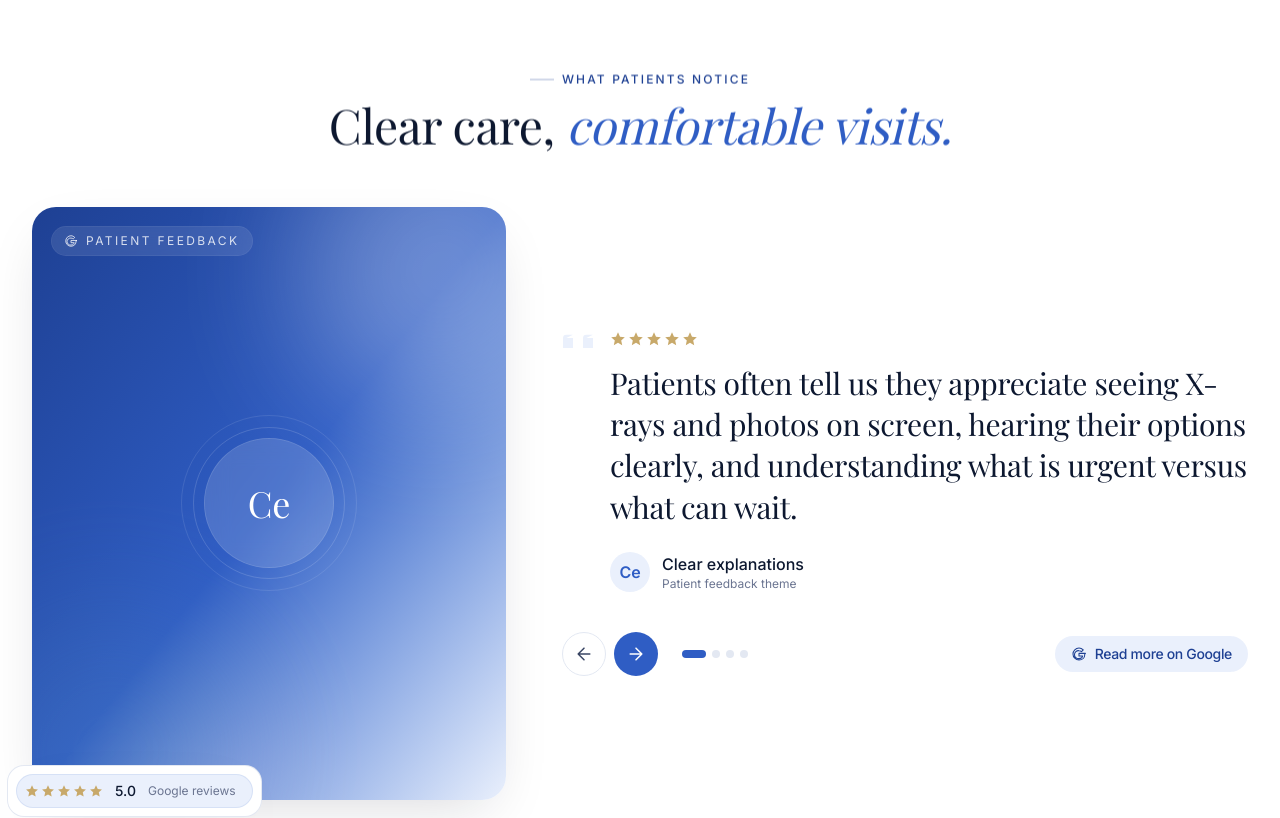
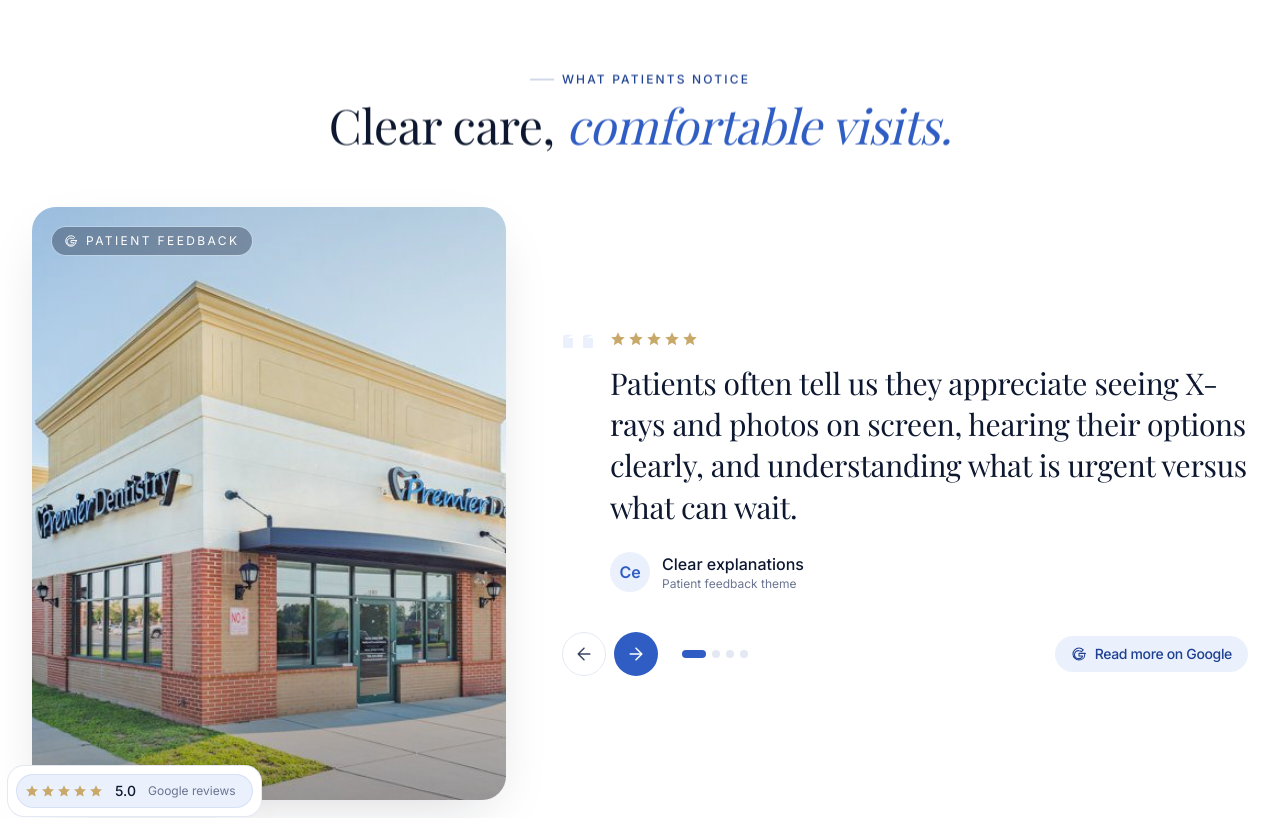
Before and after one commit to sendeepak2025/premierdentistrync.com, a Next.js app: page / in a window 1280 px wide. Shown: the part 4380-5198 px from the top of the page. Built offline with nearby package versions, Linux system fonts and the light colour scheme; a web font is replaced by a local one.

Commit message:
Use clinic photos in reviews carousel

```diff
--- a/src/components/ReviewsCarousel.tsx
+++ b/src/components/ReviewsCarousel.tsx
@@ -7,6 +7,29 @@
 import { RatingChip } from "./RatingChip";
 
 const INTERVAL = 7000;
+
+const reviewPhotos = [
+  {
+    src: "/clinic/clinic-1.jpg",
+    alt: "Premier Dentistry welcome lounge",
+    position: "object-center",
+  },
+  {
+    src: "/clinic/clinic-2.jpg",
+    alt: "Premier Dentistry consultation room",
+    position: "object-center",
+  },
+  {
+    src: "/clinic/clinic-4.jpg",
+    alt: "Premier Dentistry digital imaging area",
+    position: "object-center",
+  },
+  {
+    src: "/clinic/clinic-6.jpg",
+    alt: "Premier Dentistry hygiene suite",
+    position: "object-center",
+  },
+];
 
 export function ReviewsCarousel() {
   const [index, setIndex] = useState(0);
@@ -40,13 +63,6 @@
 
   const current = testimonials[index];
 
-  const accents = [
-    "from-brand-2 via-brand to-brand-soft",
-    "from-brand via-accent to-brand-2",
-    "from-accent-2 via-brand to-brand-soft",
-    "from-brand-2 via-brand-soft to-accent",
-  ];
-
   return (
     <div
       className="relative"
@@ -58,7 +74,7 @@
       <div className="grid lg:grid-cols-12 gap-8 lg:gap-14 items-center">
         {/* Photo column */}
         <div className="lg:col-span-5 relative">
-          <div className="relative aspect-[4/3] sm:aspect-[3/2] lg:aspect-[4/5] rounded-3xl overflow-hidden shadow-card">
+          <div className="relative aspect-[4/3] sm:aspect-[3/2] lg:aspect-[4/5] rounded-3xl overflow-hidden shadow-card bg-brand-soft">
             {testimonials.map((t, i) => (
               <div
                 key={t.name}
@@ -67,26 +83,13 @@
                   i === index ? "opacity-100" : "opacity-0"
                 }`}
               >
-                <div
-                  className={`absolute inset-0 bg-gradient-to-br ${
-                    accents[i % accents.length]
-                  }`}
+                <img
+                  src={reviewPhotos[i % reviewPhotos.length].src}
+                  alt={reviewPhotos[i % reviewPhotos.length].alt}
+                  className={`h-full w-full object-cover ${reviewPhotos[i % reviewPhotos.length].position}`}
                 />
-                <div className="absolute -top-20 -right-20 w-72 h-72 rounded-full bg-white/30 blur-3xl" />
-                <div className="absolute -bottom-24 -left-16 w-72 h-72 rounded-full bg-accent/30 blur-3xl mix-blend-overlay" />
-                <div className="absolute inset-0 flex items-center justify-center">
-                  <div className="relative">
-                    <div className="absolute -inset-3 rounded-full border border-white/15" />
-                    <div className="absolute -inset-6 rounded-full border border-white/10" />
-                    <div className="relative w-32 h-32 rounded-full bg-white/15 backdrop-blur-md ring-1 ring-white/25 flex items-center justify-center text-white font-display text-4xl">
-                      {t.name
-                        .split(" ")
-                        .map((p) => p[0])
-                        .join("")}
-                    </div>
-                  </div>
-                </div>
-                <div className="absolute left-5 top-5 inline-flex items-center gap-2 text-xs uppercase tracking-[0.2em] text-white/80 bg-white/10 backdrop-blur-md rounded-full px-3 py-1.5 ring-1 ring-white/15">
+                <div className="absolute inset-0 bg-gradient-to-t from-ink/35 via-transparent to-ink/10" />
+                <div className="absolute left-5 top-5 inline-flex items-center gap-2 text-xs uppercase tracking-[0.2em] text-white bg-ink/35 backdrop-blur-md rounded-full px-3 py-1.5 ring-1 ring-white/25">
                   <Icon name="google" className="h-3.5 w-3.5" />
                   Patient feedback
                 </div>
```
